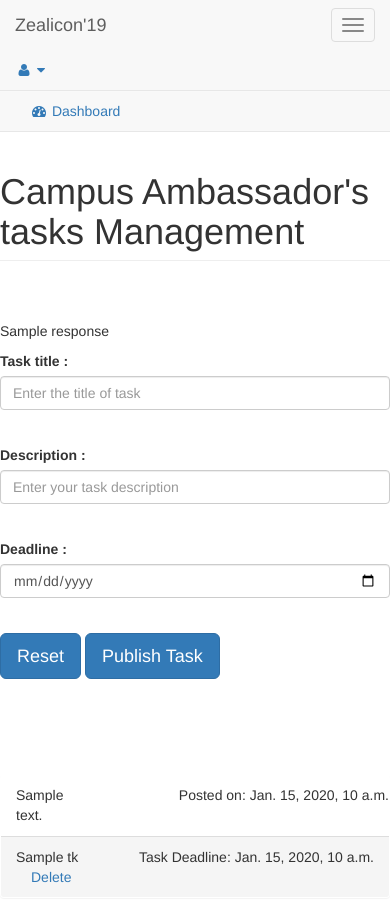
After one commit to ncs-jss/cornerstone, a Django app: template templates/bedrock/tasks.html in a window 390 px wide; the page is wider, and only the part inside the window is pictured. The commit adds this page. Run offline with Django 3.2, Linux system fonts and the light colour scheme; the template is opened without the code that fills it: most values are stand-ins (such as "Sample title", 1, 10 or a date in 2020); some libraries are stand-ins or nearby versions.

Commit message:
This commit includes * task creation feature * updated verification logic * template for task management

```diff
--- a/bedrock/urls.py
+++ b/bedrock/urls.py
@@ -8,4 +8,5 @@ urlpatterns = [
          name='member_delete'),
     path('members/verify/<int:mem_id>', views.member_verify,
          name='member_verify'),
+    path('tasks', views.tasks_create, name='tasks_create'),
 ]
--- a/templates/bedrock/index.html
+++ b/templates/bedrock/index.html
@@ -100,6 +100,9 @@
                         <li>
                             <a href="{% url 'members' %}"><i class="fa fa-book fa-fw"></i> Campus Ambassadors </a>
                         </li>
+                        <li>
+                            <a href="{% url 'tasks_create' %}"><i class="fa fa-pencil fa-fw"></i> Task Management </a>
+                        </li>
                         {%endif%}
                     </ul>
                 </div>
--- a/templates/bedrock/members.html
+++ b/templates/bedrock/members.html
@@ -22,7 +22,7 @@
             {% if not i.verified %}
             <td class="nverified"><a href="{% url 'member_verify' i.id %}"> Verify </a></td>
             {% else %}
-            <td class="verified"><a href="{% url 'member_verify' i.id %}"> Verify </a></td>
+            <td class="verified"><a href="{% url 'member_verify' i.id %}"> Refute </a></td>
             {% endif %}
         </tr>
         {% endfor %}
--- /dev/null
+++ b/templates/bedrock/tasks.html
@@ -0,0 +1,69 @@
+{% extends 'bedrock/index.html' %}
+{% load static %}
+{% block dashboard %}
+<div id="page-wrapper">
+    <div class="row">
+        <div class="col-lg-12">
+            <h1 class="page-header">Campus Ambassador's tasks Management</h1>
+        </div>
+    </div>
+    <div class="row">
+        <div class="col-lg-6 col-lg-offset-3">
+            <br>
+            <br>
+            <form role="form" method="POST" action="{% url 'tasks_create' %}" id="taskform">
+                <P> {{response}}</p>
+                <div class="form-group">
+                    <label class="control-label" for ="name"> Task title : </label>
+                    <input id="title" name="title" type="text" placeholder="Enter the title of task" class="form-control input md" required>
+                </div><br>
+                    <div class="form-group">
+                        <label class="control-label" for="email"> Description : </label>
+                        <input id="description" name="description" type="text" placeholder="Enter your task description" class="form-control input md" required>
+                    </div><br>
+                <div class="form-group">
+                    <label class="control-label" for ="contact"> Deadline : </label>
+                    <input id="date" name="deadline" type="date" placeholder="Enter the task deadline" class="form-control input md" required>
+                </div><br>
+                <div class="form-group">
+                    <button type="reset" id="submitbtn" name="submitbtn" class="col-lg-offset-3 btn btn-primary btn-lg" onClick="localStorage.clear()">Reset</button>
+                    <input type="hidden" name="token" value="taskad32">
+                    <button type="submit" id="submitbtn" name="submitbtn" class="col-lg-offset-1 btn btn-primary btn-lg" value="Register">Publish Task</button>
+                </div>
+            </form>
+        </div>
+    </div>
+    <br>
+    <br>
+    <br>
+    <div class="row">
+        <br>
+        {% for i in tks %}
+            <div class="col-lg-12 col-md-6">
+            {% if i.is_active %}
+                <div class="panel panel-green">
+            {% else %}
+                <div class="panel panel-red">
+            {% endif %}
+                    <div class="panel-heading">
+                        <div class="row">
+                            <div class="col-xs-3 medium">
+                                {{i.description}}
+                            </div>
+                            <div class="pull-right medium">
+                                Posted on: {{i.posted_on}}
+                            </div>
+                        </div>
+                    </div>
+                <div class="panel-footer">
+                    <span class="pull-left medium">{{i.title}}</span>
+                    <span class="pull-right medium">Task Deadline: {{i.deadline}}</span>
+                    <span class="col-xs-5 medium"><a href="#">Delete</a></span>
+                    <div class="clearfix"></div>
+                </div>
+            </div>
+        </div>
+        {% endfor %}
+    </div>
+</div>
+{% endblock %}
```
Also changed, not shown: bedrock/views.py (+39 -4 lines).
